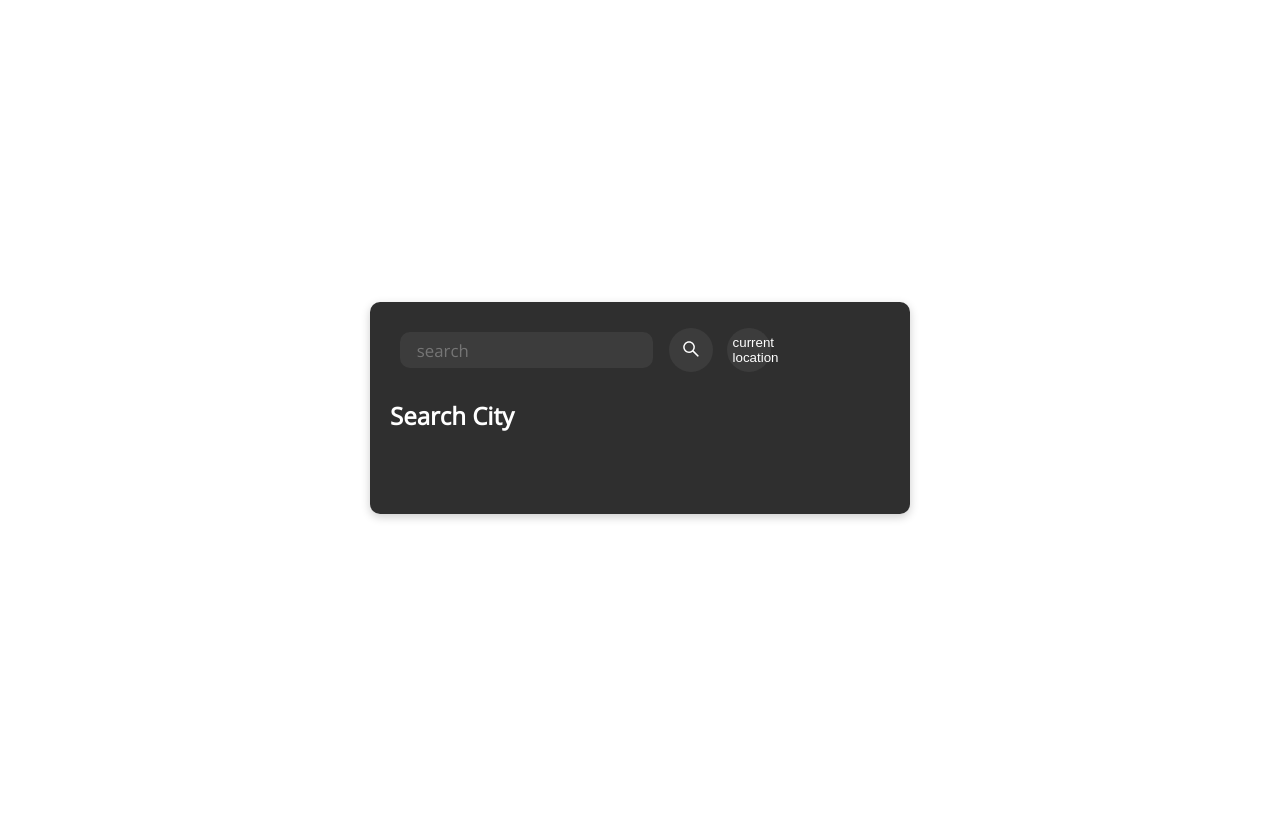
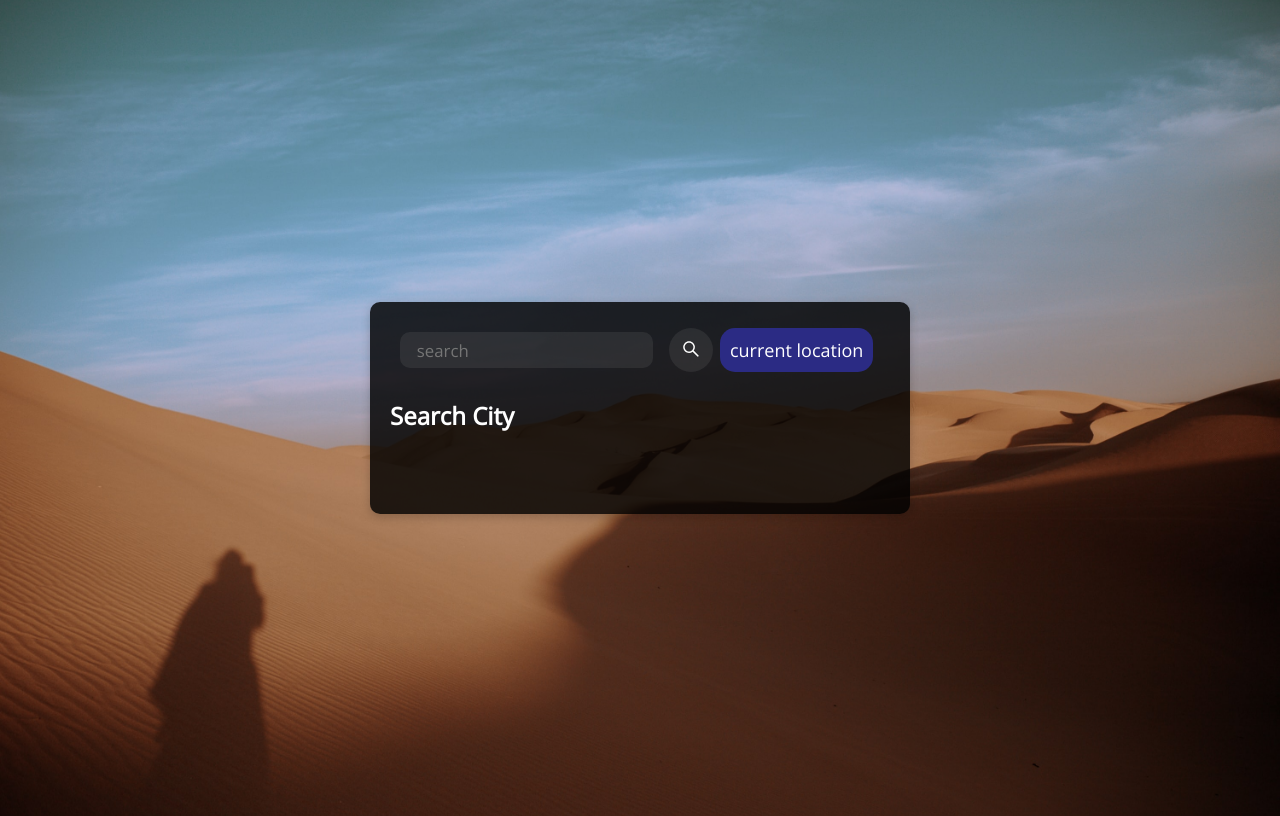
Before and after one commit to HarryLekishon1/weatherApp, a plain HTML site: page index.html in a window 1280 px wide. Drawn offline with nearby package versions, Linux system fonts and the light colour scheme; no server answers.

Commit message:
css final

```diff
--- a/style.css
+++ b/style.css
@@ -6,7 +6,7 @@ body {
     align-items: center;
     height: 100vh;
     font-family: 'Open Sans', sans-serif;
-    background-image: url("backg.jpg");
+    background-image: url("images/bbg2.jpg");
     background-position: center; /* Center the image */
   background-repeat: no-repeat; /* Do not repeat the image */
    background-size: cover;
@@ -36,7 +36,7 @@ body {
     font-size: 105%;
     outline: none;
 }
-button {
+.searchbtn {
     margin: 0.5em;
     width: 44px;
     height: 44px;
@@ -49,7 +49,20 @@ button {
     width: calc(100%-80px);
     transition: 0.2s ease-in-out;
   }
-  button:hover {
+  .locationBtn{
+    padding: 10px;
+    border-radius: 15px;
+    background: rgb(43, 43, 132);
+    color: white;
+    border: none;
+    font-family: inherit;
+    font-size: large;
+
+  }
+.locationBtn:hover {
+  background: blue;
+  }
+.searchbtn:hover {
     background: #efeded2b;
   }
   p {
```
Also changed, not shown: images/bbg2.jpg (added).
